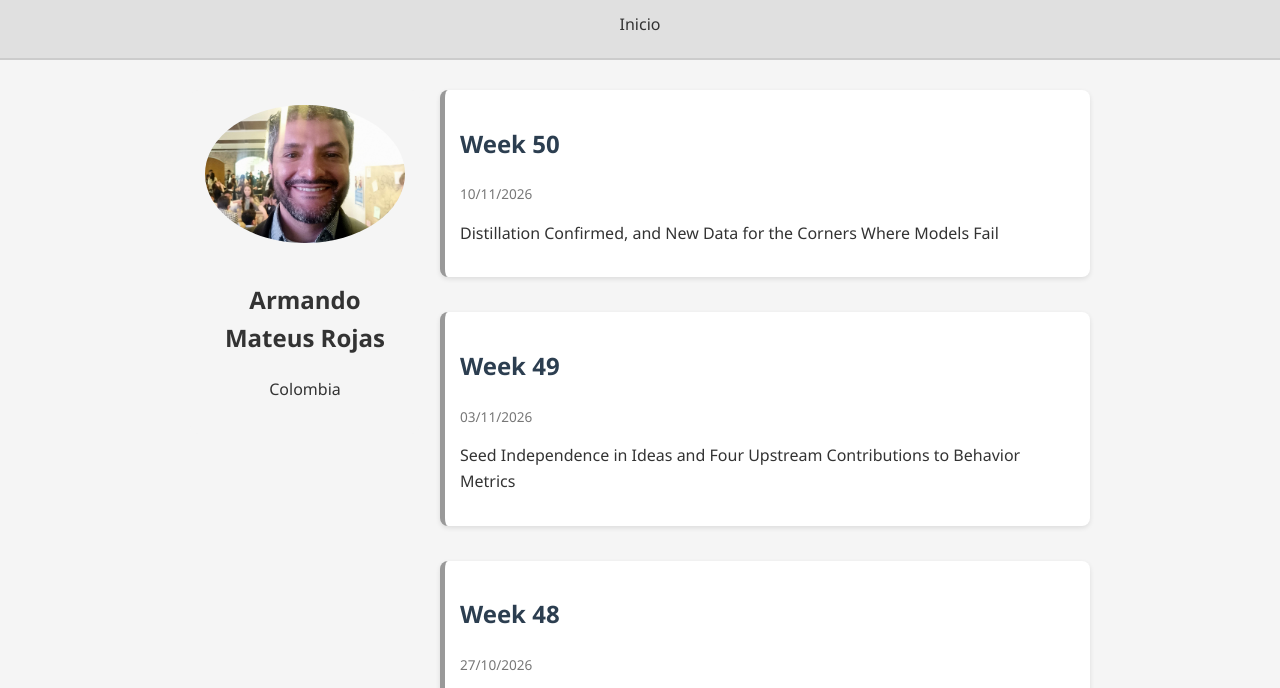
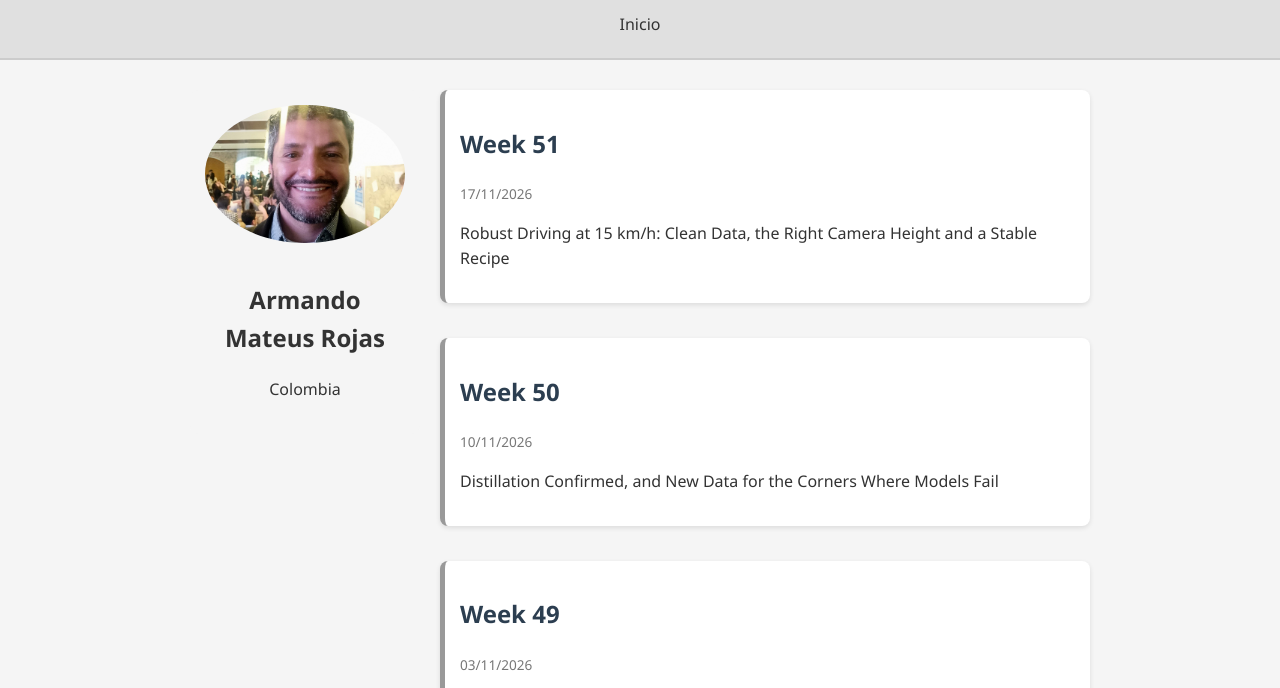
Before and after one commit to RoboticsLabURJC/2025-phd-armando-mateus, a plain HTML site: page docs/index.html in a window 1280 px wide. Shown: the part 91-779 px from the top of the page. Drawn offline with Linux system fonts and the light colour scheme.

Commit message:
Update index.html

```diff
--- a/docs/index.html
+++ b/docs/index.html
@@ -32,13 +32,20 @@
         <!-- Contenido principal -->
         <section class="posts">
 
+
+
+        <article class="card">
+            <h2><a href="post/Week51-20261117.html">Week 51</a></h2>
+            <p class="date">17/11/2026</p>
+            <p>Robust Driving at 15 km/h: Clean Data, the Right Camera Height and a Stable Recipe
+</p>
+        </article>
+
         <article class="card">
             <h2><a href="post/Week50-20261110.html">Week 50</a></h2>
             <p class="date">10/11/2026</p>
             <p>Distillation Confirmed, and New Data for the Corners Where Models Fail</p>
         </article>
-
-
 
         <article class="card">
             <h2><a href="post/Week49-20261103.html">Week 49</a></h2>
```
